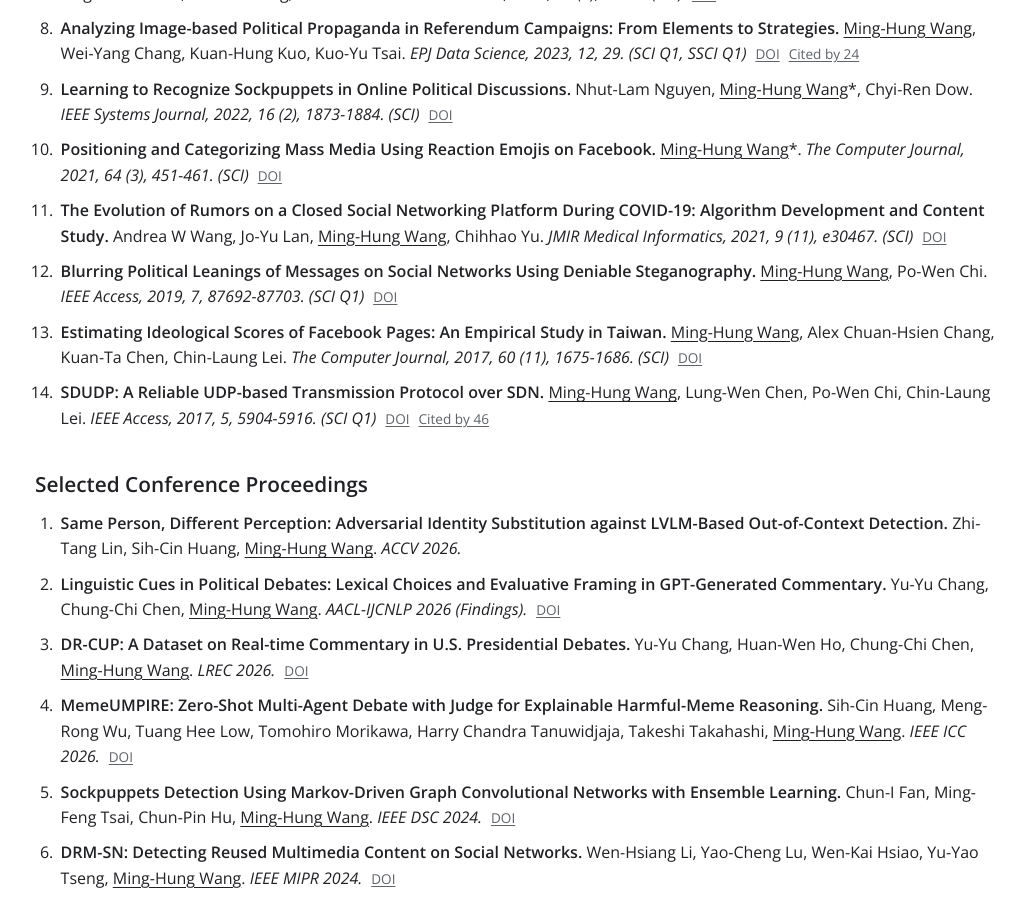
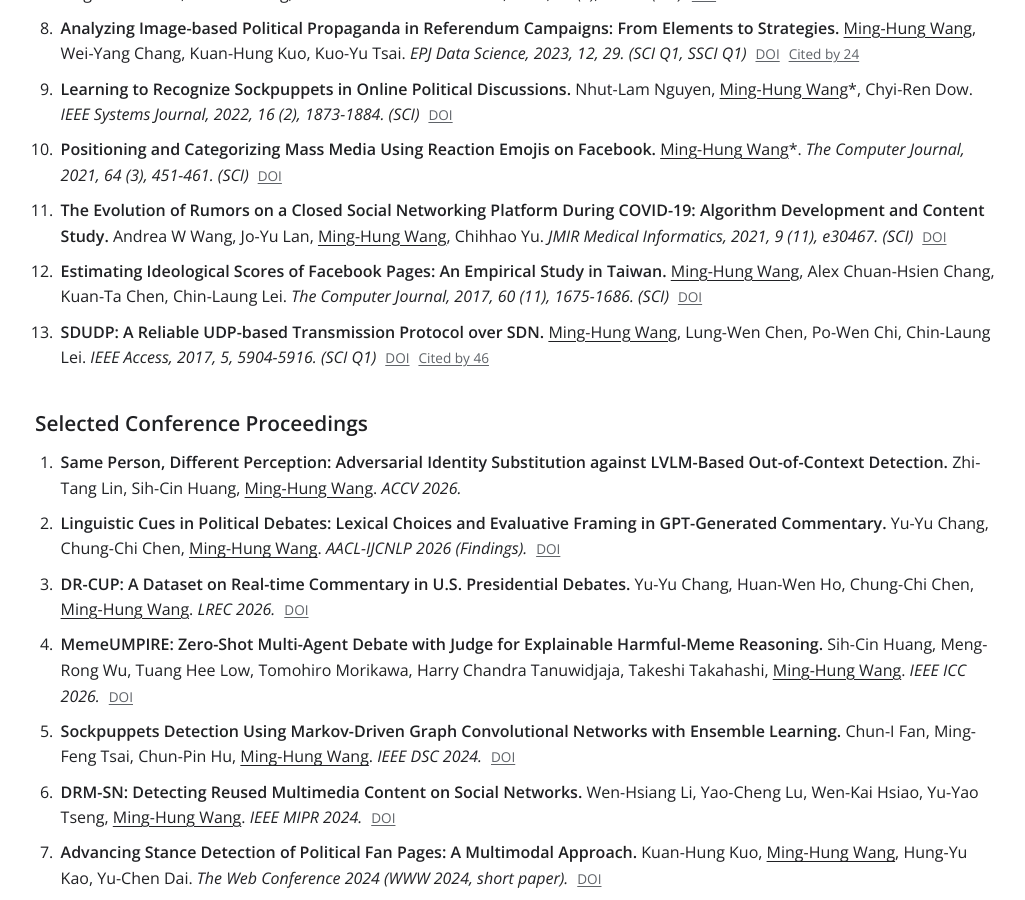
Before and after one commit to tonymhwang/tonymhwang.github.io, a Jekyll site: the page built from _pages/publications.md, in a window 1280 px wide and 900 px high, scrolled down 778 px. Shown: the whole window, without its empty margins (125-1150 px from the left). Built offline with Jekyll 4.4.1, drawn with Linux system fonts in a browser that asks for light colours.

Commit message:
論文頁：移除 Blurring Political Leanings…Deniable Steganography（IEEE Access 2019）
Co-Authored-By: Claude Opus 5.5 <noreply@anthropic.com>

```diff
--- a/_pages/publications.md
+++ b/_pages/publications.md
@@ -20,7 +20,6 @@ Selected Journal Articles
 * **Learning to Recognize Sockpuppets in Online Political Discussions.** Nhut-Lam Nguyen, Ming-Hung Wang\*, Chyi-Ren Dow. *IEEE Systems Journal, 2022, 16 (2), 1873-1884. (SCI)* <a class="doi" href="https://doi.org/10.1109/jsyst.2021.3117815">DOI</a>
 * **Positioning and Categorizing Mass Media Using Reaction Emojis on Facebook.** Ming-Hung Wang\*. *The Computer Journal, 2021, 64 (3), 451-461. (SCI)* <a class="doi" href="https://doi.org/10.1093/comjnl/bxaa167">DOI</a>
 * **The Evolution of Rumors on a Closed Social Networking Platform During COVID-19: Algorithm Development and Content Study.** Andrea W Wang, Jo-Yu Lan, Ming-Hung Wang, Chihhao Yu. *JMIR Medical Informatics, 2021, 9 (11), e30467. (SCI)* <a class="doi" href="https://doi.org/10.2196/30467">DOI</a>
-* **Blurring Political Leanings of Messages on Social Networks Using Deniable Steganography.** Ming-Hung Wang, Po-Wen Chi. *IEEE Access, 2019, 7, 87692-87703. (SCI Q1)* <a class="doi" href="https://doi.org/10.1109/access.2019.2923975">DOI</a>
 * **Estimating Ideological Scores of Facebook Pages: An Empirical Study in Taiwan.** Ming-Hung Wang, Alex Chuan-Hsien Chang, Kuan-Ta Chen, Chin-Laung Lei. *The Computer Journal, 2017, 60 (11), 1675-1686. (SCI)* <a class="doi" href="https://doi.org/10.1093/comjnl/bxx045">DOI</a>
 * **SDUDP: A Reliable UDP-based Transmission Protocol over SDN.** Ming-Hung Wang, Lung-Wen Chen, Po-Wen Chi, Chin-Laung Lei. *IEEE Access, 2017, 5, 5904-5916. (SCI Q1)* <a class="doi" href="https://doi.org/10.1109/access.2017.2693376">DOI</a> <a class="cite" href="https://scholar.google.com/scholar?cites=12783852121727367466">Cited by 46</a>
 {: .pub-list}
```
